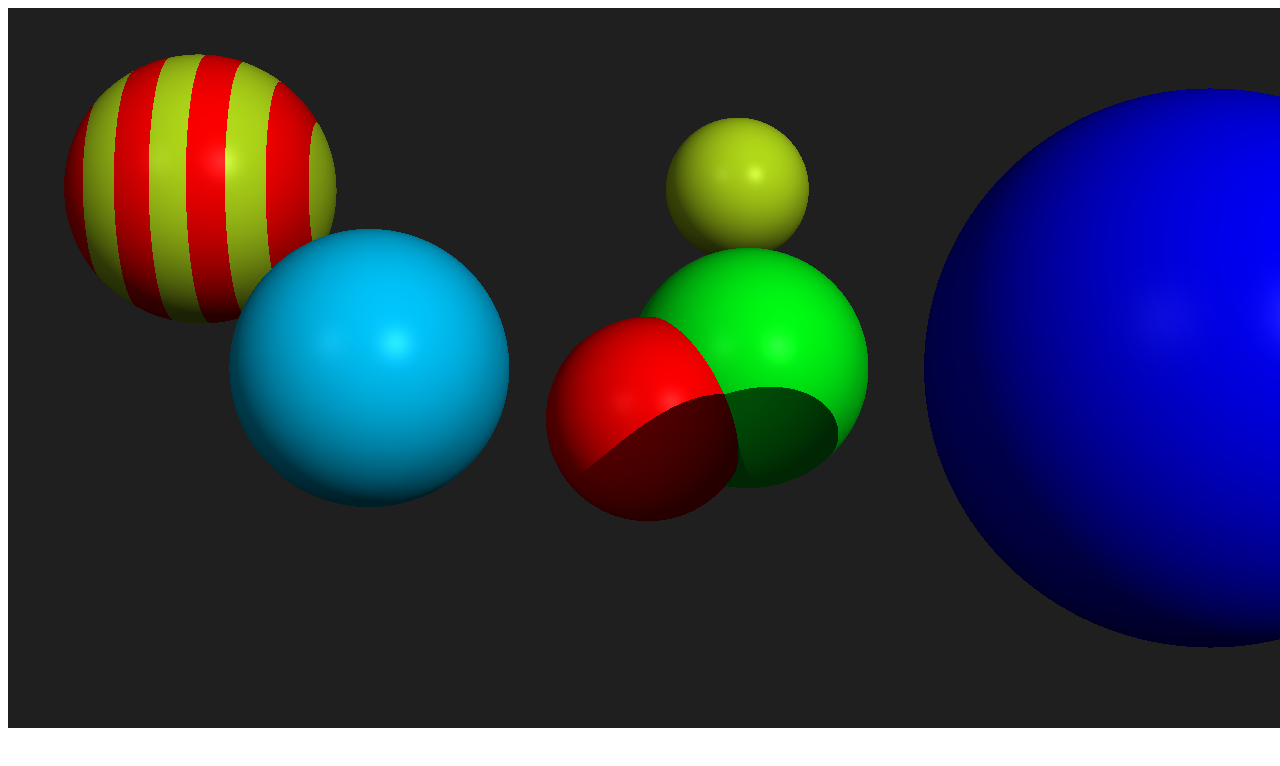
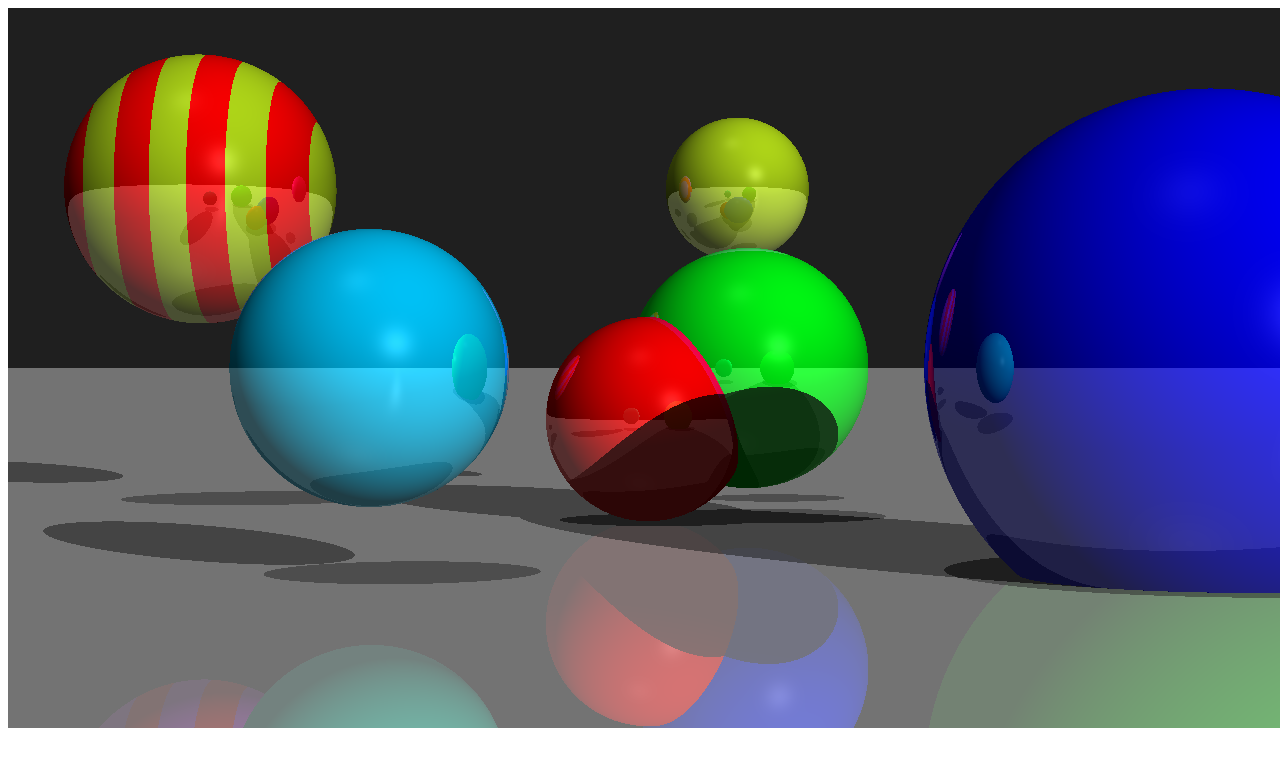
Before and after one commit to BYossarian/scene, a website: page demos/demo.html in a window 1280 px wide. Drawn offline with Linux system fonts and the light colour scheme.

Commit message:
refactor & adding Plane surface

```diff
--- a/demos/demo.html
+++ b/demos/demo.html
@@ -54,8 +54,36 @@
     scene.addSurface(sphere5);
     scene.addSurface(sphere6);
 
+    var plane = new Scene.Plane({ x: 0, y: 1, z: 0 }, { x: 0, y: -150, z: 0 });
+
+    plane._color = { r: 200, g: 200, b: 200};
+
+    // plane.getColor = function(point) {
+
+    //     if (point.x < 0) {
+    //         point.x = 100 + Math.sign(point.x) * point.x;
+    //     }
+
+    //     if (point.z < 0) {
+    //         point.z = 200 + Math.sign(point.z) * point.z;
+    //     }
+
+    //     if ((point.x % 200) < 100 && (point.z % 400) < 200) {
+    //         return { r: 0, g: 0, b: 0};
+    //     } else {
+    //         if ((point.x % 200) > 100 && (point.z % 400) > 200) {
+    //             return { r: 0, g: 0, b: 0};
+    //         } else {
+    //             return { r: 255, g: 255, b: 255};
+    //         }
+    //     }
+
+    // };
+
+    scene.addSurface(plane);
+
     scene.addLight({ x:8, y:6, z: 15 }, 0.7);
-    scene.addLight({ x:-8, y:6, z: 15 }, 0.2);
+    scene.addLight({ x:-8, y:60, z: 15 }, 0.2);
     scene.render(document.querySelector('canvas'));
 
 
--- a/index.js
+++ b/index.js
@@ -1,5 +1,6 @@
 
 var EPSILON = 0.0001;
+var MAX_DEPTH = 1;
 
 function _dotProduct(v1, v2) {
 
@@ -55,10 +56,10 @@ function _square(x) {
 
 // TODO: have level of specularReflection determined by surface material
 // REVIEW: specular reflection color - currently white (255 for red, green and blue)
-function _shade(ray, intersection) {
+function _shade(ray, intersection, depth) {
 
     var point = _add(_scale(intersection.t, ray.direction), ray.origin),
-        surfaceNormal = intersection.surface.getNormal(point),
+        surfaceNormal = intersection.surface.getNormal(point, ray),
         normalisedRay = _normalise(ray.direction),
         color = intersection.surface.getColor(point),
         l = this._lights.length,
@@ -70,16 +71,20 @@ function _shade(ray, intersection) {
         specularReflection = 0,
         halfwayVector = null,
         numSurfaces = this._surfaces.length,
-        inShadow = false;
+        inShadow = false,
+        reflectionRay = null,
+        reflectionColor = null,
+        i = 0,
+        j = 0;
 
-    for (var i = 0; i < l; i++) {
+    for (i = 0; i < l; i++) {
 
         light = this._lights[i];
 
         // check for shadow
         inShadow = false;
 
-        for (var j = 0; j < numSurfaces; j++) {
+        for (j = 0; j < numSurfaces; j++) {
 
             // can't cause a shadow on self so:
             if (this._surfaces[j] === intersection.surface) {
@@ -103,6 +108,19 @@ function _shade(ray, intersection) {
             continue;
         }
 
+        // reflection
+        reflectionRay = {
+            origin: point,
+            direction: _subtract(ray.direction, _scale(2 * _dotProduct(ray.direction, surfaceNormal), surfaceNormal))
+        };
+        reflectionColor = _getRayColor.call(this, reflectionRay, depth + 1);
+
+        if (reflectionColor) {
+            red += reflectionColor.r * 0.2;
+            blue += reflectionColor.g * 0.2;
+            green += reflectionColor.b * 0.2;
+        }
+
         halfwayVector = _normalise(_subtract(light.direction, normalisedRay));
 
         diffuseLight = light.intensity * Math.max(0, _dotProduct(surfaceNormal, light.direction));
@@ -122,7 +140,13 @@ function _shade(ray, intersection) {
 
 }
 
-function _getRayColor(ray) {
+function _getRayColor(ray, depth) {
+
+    depth = depth || 0;
+
+    if (depth > MAX_DEPTH) {
+        return null;
+    }
 
     var nearest = null,
         intersection = null,
@@ -145,11 +169,11 @@ function _getRayColor(ray) {
 
     if (nearest) {
 
-        color = _shade.call(this, ray, nearest);
+        color = _shade.call(this, ray, nearest, depth);
 
     } else {
 
-        color = this._background;
+        color = null;
 
     }
 
@@ -202,33 +226,32 @@ Scene.prototype.render = function(canvas) {
         lastY = this._imagePlane.bottom,
         pixelWidth = (lastX - this._imagePlane.left) / this._imagePlane.width,
         pixelHeight = (this._imagePlane.top - lastY) / this._imagePlane.height,
-        x = this._imagePlane.left + (pixelWidth / 2),
+        startX = this._imagePlane.left + (pixelWidth / 2),
+        x = startX,
         y = this._imagePlane.top - (pixelHeight / 2),
-        startX = this._imagePlane.left + (pixelWidth / 2),
         viewRay = {
             origin: { x: 0, y: 0, z: 0 },
             direction: { x: x, y: y, z: -this._focalLength }
         },
         ctx = canvas.getContext('2d'),
         image = ctx.createImageData(this._imagePlane.width, this._imagePlane.height),
-        imageIndex = -4,
+        imageIndex = 0,
         color = null;
 
     for ( ; y > lastY; y -= pixelHeight) {
-
-        for (x = startX ; x < lastX; x += pixelWidth) {
+        for (x = startX; x < lastX; x += pixelWidth) {
 
             viewRay.direction.x = x;
             viewRay.direction.y = y;
 
-            imageIndex += 4;
-
-            color = _getRayColor.call(this, viewRay);
+            color = _getRayColor.call(this, viewRay) || this._background;
 
             image.data[imageIndex] = color.r;
             image.data[imageIndex + 1] = color.g;
             image.data[imageIndex + 2] = color.b;
             image.data[imageIndex + 3] = 255;
+
+            imageIndex += 4;
 
         }
     }
@@ -292,7 +315,7 @@ Sphere.prototype.findRayIntersection = function(ray, lowerT, upperT) {
 
 };
 
-Sphere.prototype.getNormal = function(point) {
+Sphere.prototype.getNormal = function(point, ray) {
 
     return _scale(1 / this.r, _subtract(point, this.centre));
 
@@ -304,7 +327,58 @@ Sphere.prototype.getColor = function(point) {
 
 };
 
+function Plane(normal, point) {
+
+    // TODO: have colour be set by constructor
+
+    this._normal = _normalise(normal);
+    this._point = point;
+
+}
+
+Plane.prototype.findRayIntersection = function(ray, lowerT, upperT) {
+
+    var denominator = _dotProduct(ray.direction, this._normal),
+        t = 0;
+
+    if (denominator < EPSILON && denominator > -EPSILON) {
+        // ray and plane are parallel
+        return null;
+    }
+
+    t = _dotProduct(_subtract(this._point, ray.origin), this._normal) / denominator;
+
+    if (t > lowerT && t < upperT) {
+        return {
+            surface: this,
+            t: t
+        };
+    }
+
+    return null;
+
+};
+
+Plane.prototype.getNormal = function(point, ray) {
+
+    // need to check which side of the plane the ray is coming
+    // from so we can return either normal or -normal
+    if (_dotProduct(this._normal, ray.direction) > 0) {
+        return _scale(-1, this._normal);
+    }
+
+    return this._normal;
+
+};
+
+Plane.prototype.getColor = function(point) {
+
+    return this._color;
+
+};
+
 window.Scene = {
     Scene: Scene,
-    Sphere: Sphere
+    Sphere: Sphere,
+    Plane: Plane
 };
```
